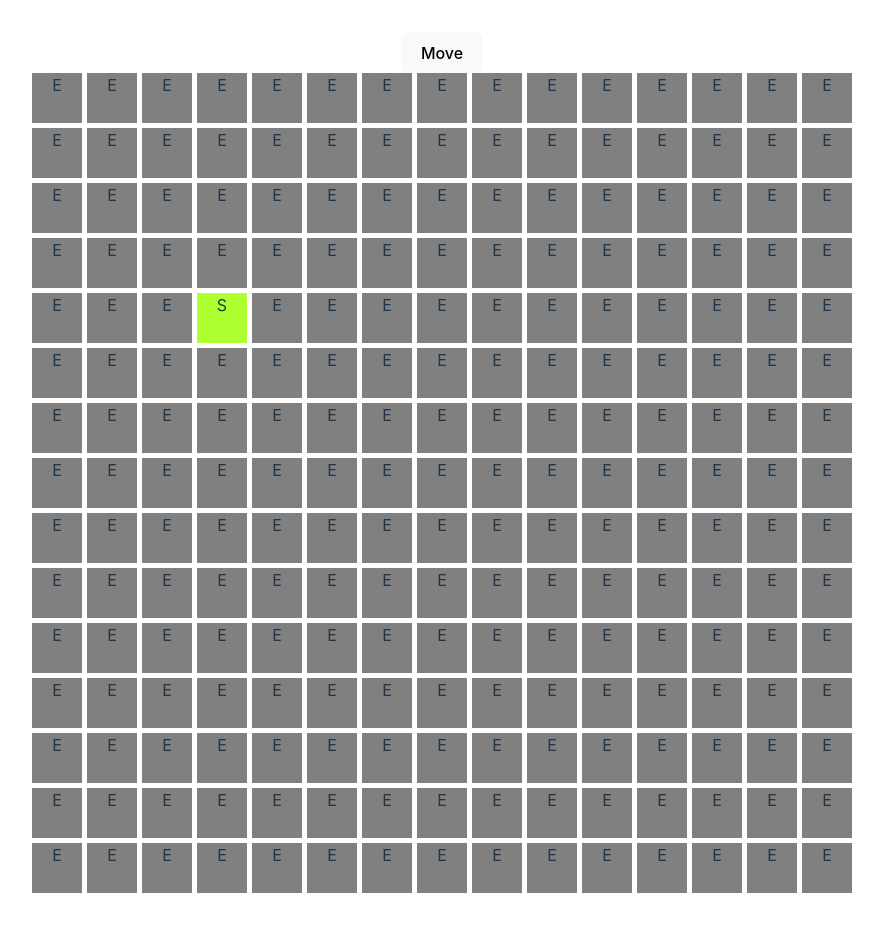
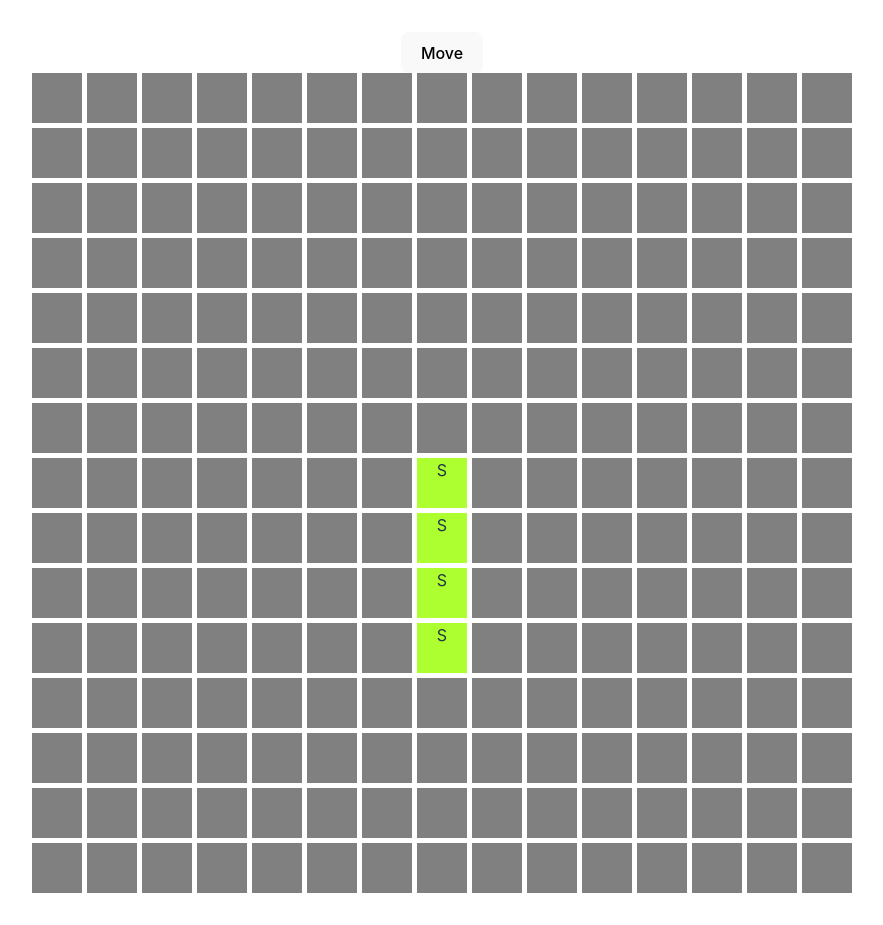
Before and after one commit to chrissygonzalez/snake, a React (Vite) app: page / in a window 1280 px wide. Shown: the whole page, without its empty margins (198-1081 px from the left). Built offline with nearby package versions, Linux system fonts and the light colour scheme.

Commit message:
Give snake a little length, add moveSnake fn and move whole snake on btn click

```diff
--- a/src/components/Board.tsx
+++ b/src/components/Board.tsx
@@ -1,29 +1,60 @@
 import { useState, useEffect } from 'react';
 
+const SNAKE_START_LENGTH = 4;
+const SNAKE_START_DIRECTION = 'UP';
+
+const initializeBoard = (width: number, height: number): [any[][], number[][], string[]] => {
+    const filled = Array.from(Array(width).fill(null),
+        (_) => Array(height).fill(null));
+
+    const midPtX = Math.floor(width / 2);
+    const midPtY = Math.floor(height / 2);
+    const snakeSquares = [[midPtX, midPtY], [midPtX, midPtY + 1], [midPtX, midPtY + 2], [midPtX, midPtY + 3]];
+    const snakeStrings = [`${midPtX}-${midPtY}`, `${midPtX}-${midPtY + 1}`, `${midPtX}-${midPtY + 2}`, `${midPtX}-${midPtY + 3}`];
+    return [filled, snakeSquares, snakeStrings];
+}
+
 const Board = ({ width = 15, height = 15 }) => {
-    const [matrix, setMatrix] = useState<any[]>([]);
-    const [snake, setSnake] = useState([3, 4]);
+    const [filled, snakeSquares, snakeStrings] = initializeBoard(width, height);
+    const [matrix, setMatrix] = useState<any[]>(filled);
+    const [snakeArr, setSnakeArr] = useState(snakeSquares);
+    const [snakeSet, setSnakeSet] = useState(new Set([...snakeStrings]));
+
+    const moveSnake = () => {
+        let updatedSnake: number[][] = [...snakeArr];
+        const [headX, headY] = updatedSnake[0];
+        const newHead = [headX, headY - 1]
+        updatedSnake.unshift(newHead);
+        const [tailX, tailY] = updatedSnake.pop() || [];
+        setSnakeArr(updatedSnake);
+
+        let updatedSnakeSet = new Set([...snakeSet]);
+        updatedSnakeSet.delete(`${tailX}-${tailY}`);
+        updatedSnakeSet.add(`${newHead[0]}-${newHead[1]}`);
+        setSnakeSet(new Set(updatedSnakeSet));
+    }
 
     const drawSnake = () => {
-        let [x, y] = snake;
         let updatedMatrix = [...matrix];
-        updatedMatrix[x][y] = 'E';
-        updatedMatrix[x + 1][y] = 'S'
-        setSnake([x + 1, y]);
+        for (let i = 0; i < updatedMatrix.length; i++) {
+            for (let j = 0; j < updatedMatrix[0].length; j++) {
+                if (snakeSet.has(`${i}-${j}`)) {
+                    updatedMatrix[i][j] = 'S';
+                } else {
+                    updatedMatrix[i][j] = null;
+                }
+            }
+        }
         setMatrix(updatedMatrix);
     }
 
     useEffect(() => {
-        const filled = Array.from(Array(width).fill(null),
-            (_) => Array(height).fill('E'));
-        let [x, y] = snake;
-        filled[x][y] = "S";
-        setMatrix(filled);
-    }, []);
+        drawSnake();
+    }, [snakeSet]);
 
     return (
         <>
-            <button onClick={drawSnake}>Move</button>
+            <button onClick={moveSnake}>Move</button>
             <div className="board">
                 {matrix.map(row =>
                     <div className="row">
```
